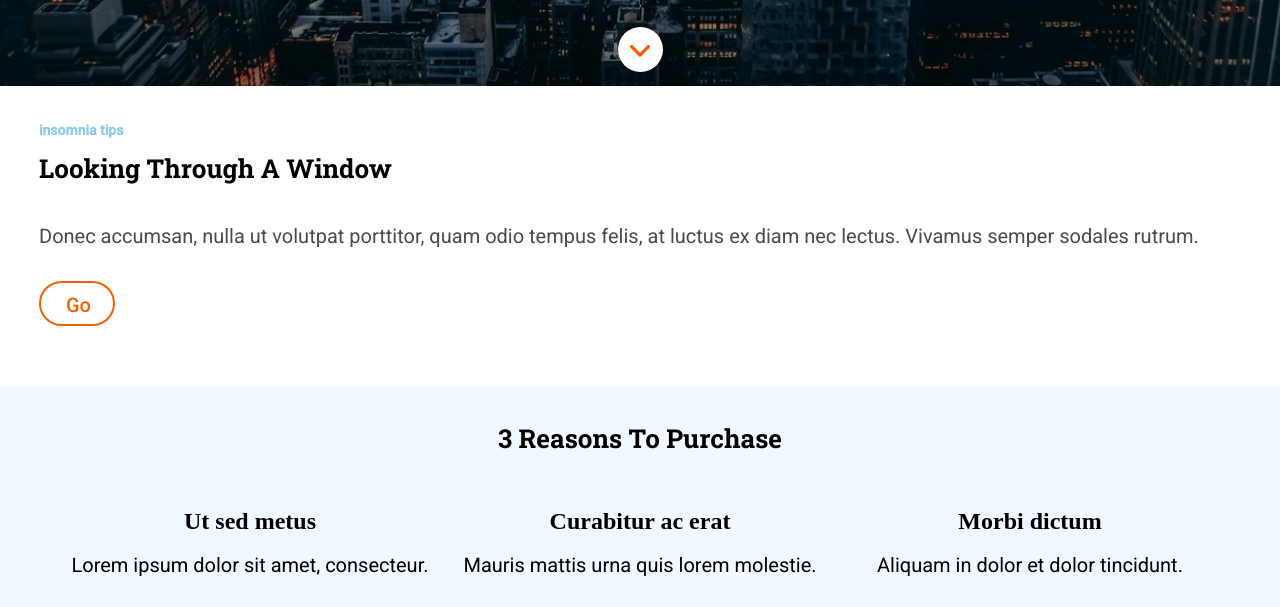
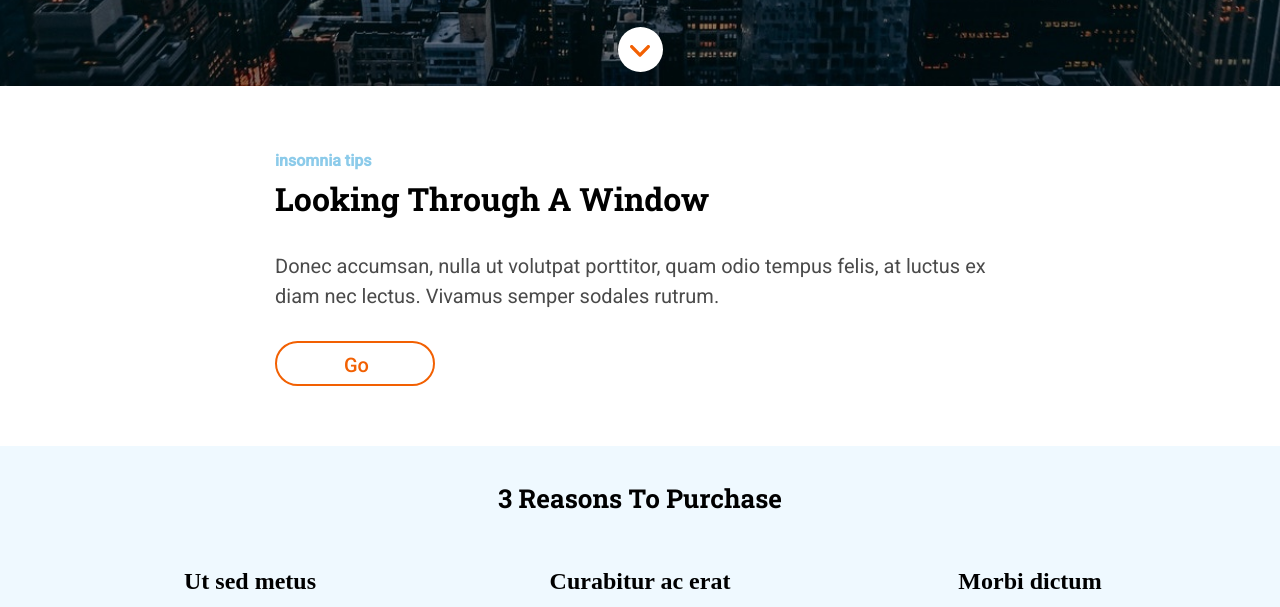
Before and after one commit to Adalab/modulo-1-evaluacion-final-cvcastano, a website: page docs/index.html in a window 1280 px wide. Shown: the part 714-1321 px from the top of the page. Drawn offline with nearby package versions, Linux system fonts and the light colour scheme; files that its build step writes are made by us from their sources.

Commit message:
add desktop media query to module2

```diff
--- a/src/scss/layout/_module2.scss
+++ b/src/scss/layout/_module2.scss
@@ -1,4 +1,7 @@
 .module2 {
+  @media all and (min-width: 1280px) {
+    padding: 60px 275px;
+  }
   &__minititle {
     font-family: $roboto;
     font-size: 14px;
@@ -7,6 +10,11 @@
     margin: 30px 0 0 15px;
     @media all and (min-width: 768px) {
       margin-left: 39px;
+    }
+    @media all and (min-width: 1280px) {
+      font-size: 16px;
+      line-height: 1.88;
+      margin: 0;
     }
   }
   &__title {
@@ -22,6 +30,11 @@
       font-size: 26px;
       line-height: 1.73;
     }
+    @media all and (min-width: 1280px) {
+      margin: 0 0 30px;
+      font-size: 32px;
+      line-height: 1.41;
+    }
   }
   &__text {
     margin: 0 15px 30px;
@@ -34,6 +47,9 @@
       font-size: 20px;
       line-height: 1.5;
     }
+    @media all and (min-width: 1280px) {
+      margin: 0 0 30px;
+    }
   }
   &__button {
     width: 76px;
@@ -43,7 +59,12 @@
     border: solid 2px $c;
     transition: all 0.3s ease;
     @media all and (min-width: 768px) {
+      width: 91px;
       margin: 0 0 60px 39px;
+    }
+    @media all and (min-width: 1280px) {
+      width: 160px;
+      margin: 0;
     }
 
     &:hover {
@@ -59,6 +80,12 @@
       line-height: 2.25;
       color: $c;
       transition: all 0.3 ease;
+      @media all and (min-width: 768px) {
+        padding: 10px 30px;
+      }
+      @media all and (min-width: 1280px) {
+        padding: 10px 67px;
+      }
 
       &:hover {
         color: white;
```
